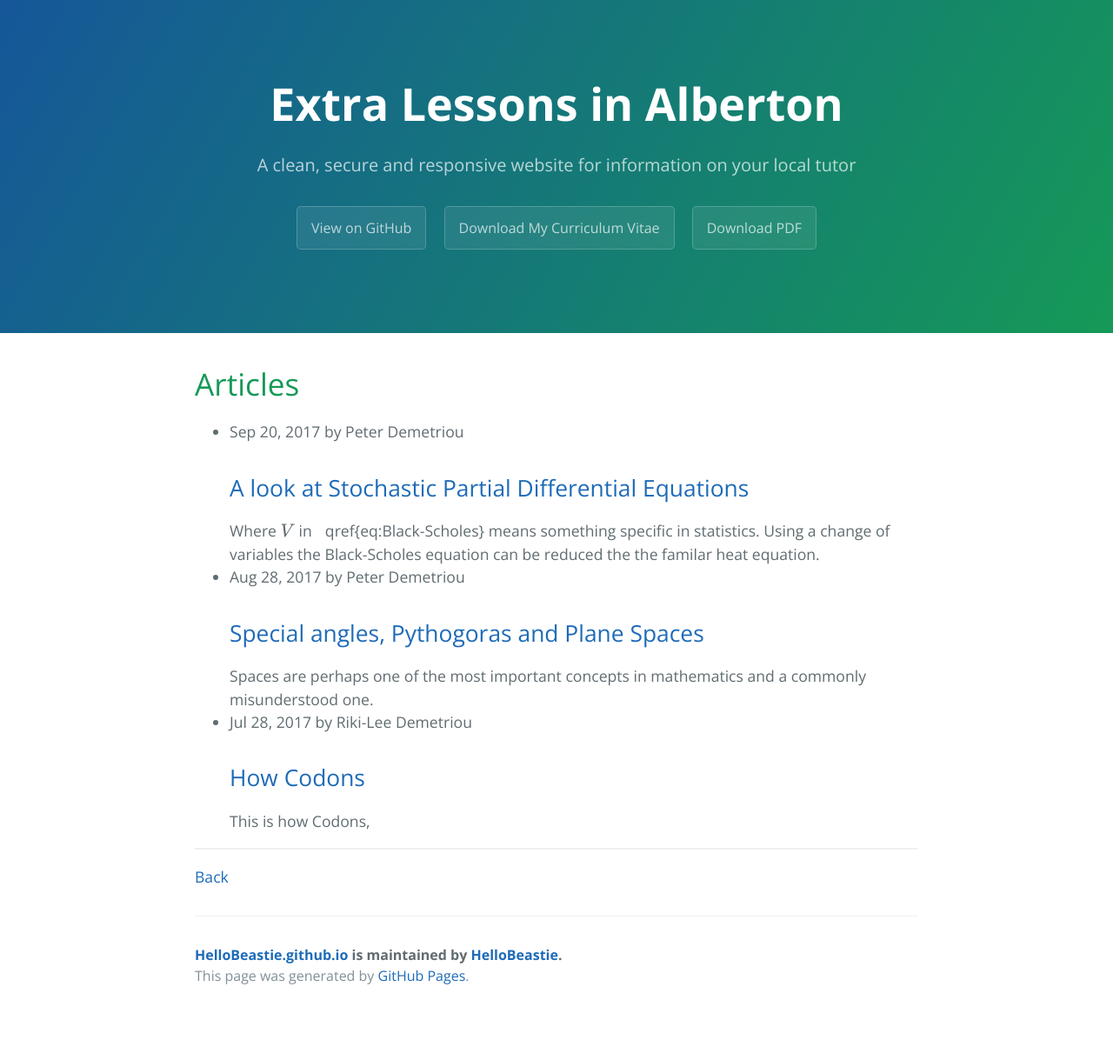
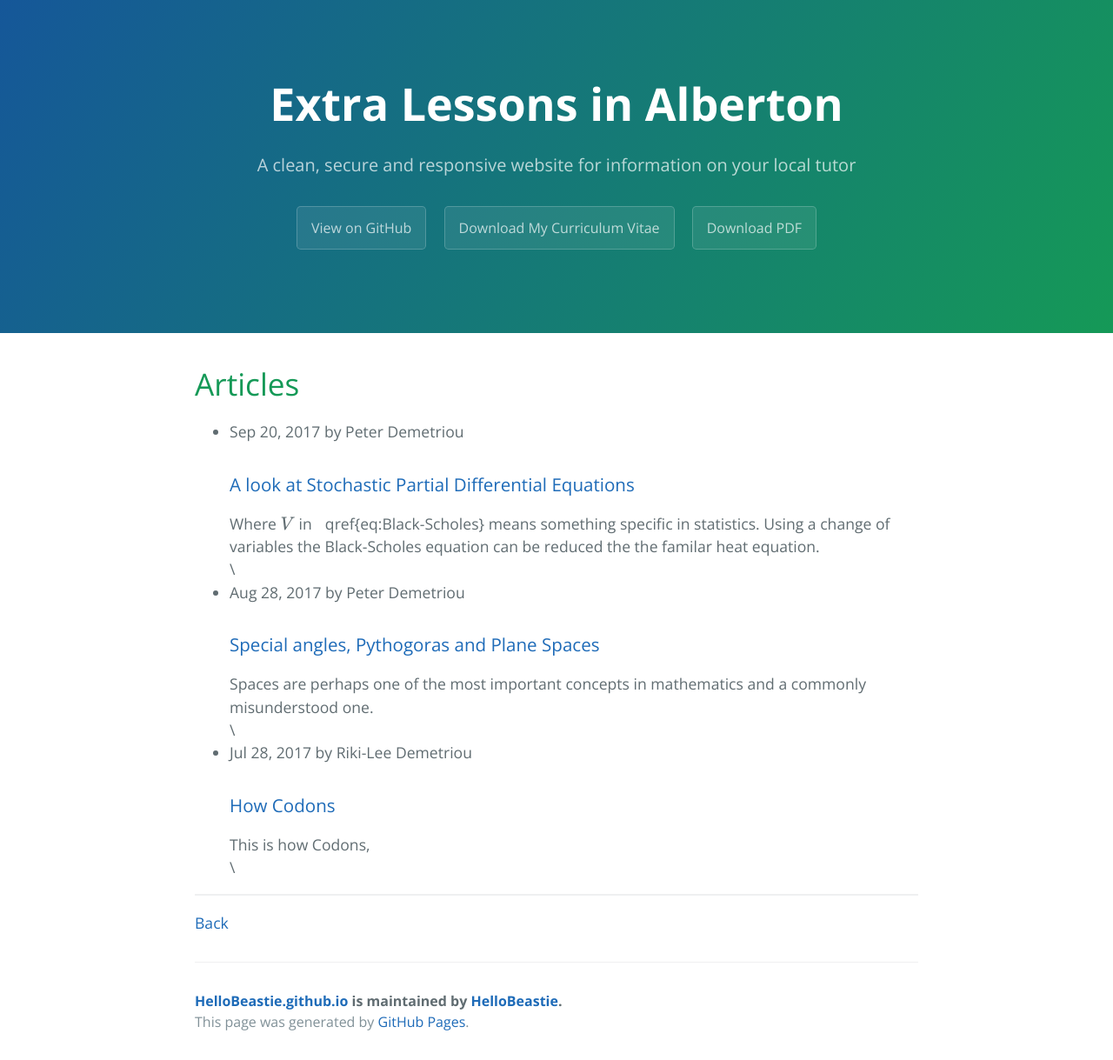
Before and after one commit to HelloBeastie/HelloBeastie.github.io, a Jekyll site: the page built from articles.md, in a window 1280 px wide. Shown: the whole page at 87% size. Built offline with Jekyll 4.4.1, drawn with Linux system fonts in a browser that asks for light colours; formulas are drawn with MathJax 3; our own code applies the rules of GitHub Pages for plain Markdown files; before the commit the page ends 1166 px from its top, so only the background shows below that.

Commit message:
Fixing article pages again

```diff
--- a/articles.md
+++ b/articles.md
@@ -8,11 +8,11 @@ layout: default
   {% for post in site.posts %}
     <li>
       <span class="post-meta">{{ post.date | date: "%b %-d, %Y" }} by {{post.author}}</span>
-      <h2>
+      <h3>
         <a class="post-link" href="{{ post.url | prepend: site.baseurl }}">{{ post.title }}</a>
-      </h2>
+      </h3>
       {{ post.excerpt }}
-    </li>
+    </li>\\
   {% endfor %}
 </ul>
 
```
